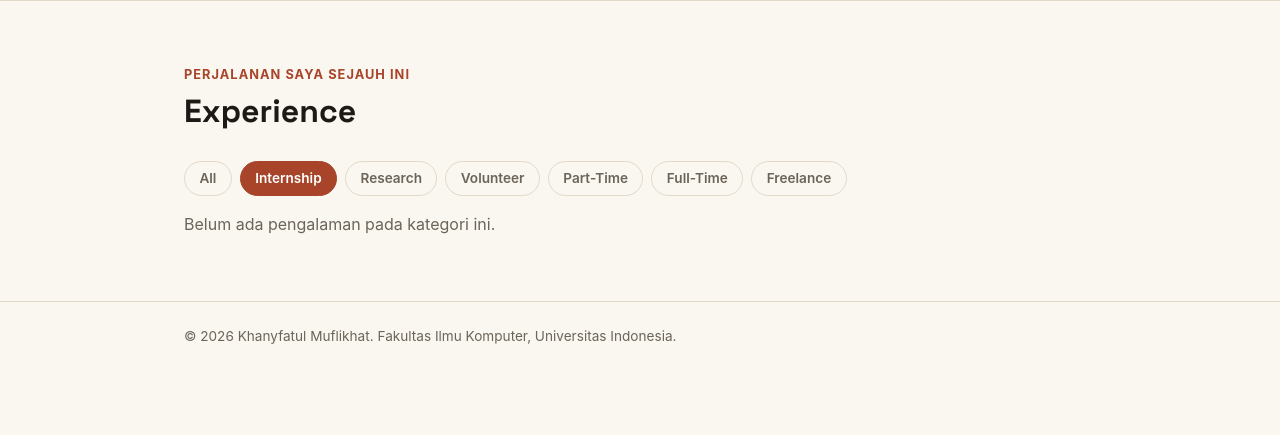
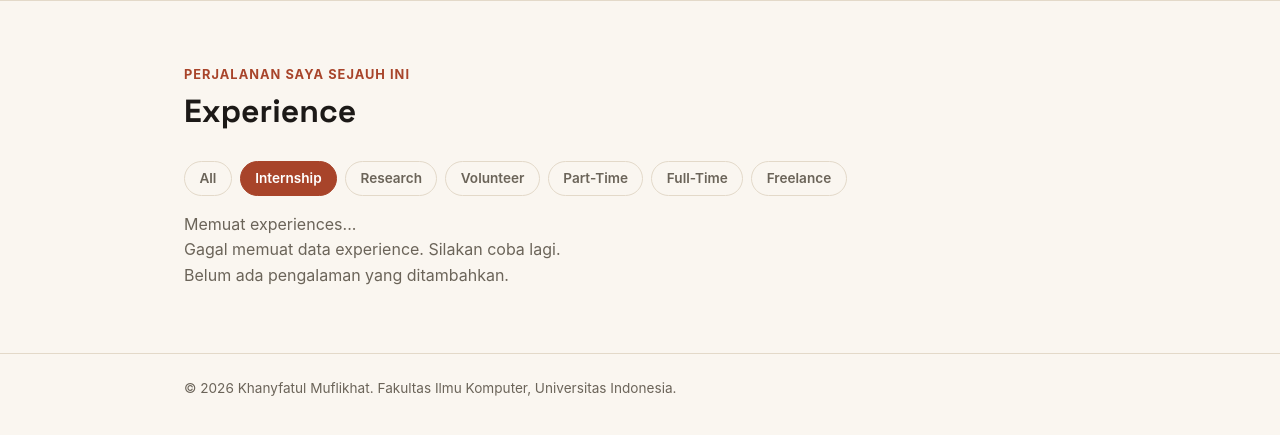
Before and after one commit to KhanyfatulMuflikhat/myportofolio, a Django app: page /experience/?category=internship in a window 1280 px wide. Shown: the part 74-509 px from the top of the page. Run offline with Django 5.2, Linux system fonts and the light colour scheme.

Commit message:
refactor(templates): replace server-rendered experience grid with AJAX containers

```diff
--- a/templates/experience.html
+++ b/templates/experience.html
@@ -15,58 +15,20 @@
                     {% endif %}
                 </div>
 
-                <div class="experience-filter">
-                    <a href="{% url 'main:show_experience' %}"
-                       class="filter-pill {% if not selected_category %}active{% endif %}">
-                        All
-                    </a>
+                <div class="experience-filter" id="category-filter">
+                    <a href="?" data-category="" class="filter-pill {% if not selected_category %}active{% endif %}">All</a>
                     {% for value, label in category_choices %}
-                        <a href="{% url 'main:show_experience' %}?category={{ value }}"
-                           class="filter-pill {% if selected_category == value %}active{% endif %}">
+                        <a href="?category={{ value }}" data-category="{{ value }}"
+                        class="filter-pill {% if selected_category == value %}active{% endif %}">
                             {{ label }}
                         </a>
                     {% endfor %}
                 </div>
 
-                <div class="experience-grid">
-                    {% for experience in experience_list %}
-                        <article class="experience-card">
-                            <span class="experience-category category-{{ experience.category }}">
-                                {{ experience.get_category_display }}
-                            </span>
-                            <h2>{{ experience.title }}</h2>
-                            <p class="experience-description">
-                                {{ experience.description }}
-                            </p>
-
-                            {% if experience.is_ongoing %}
-                                <p class="experience-status">Sedang berlangsung</p>
-                            {% else %}
-                                <p class="experience-status">Selesai</p>
-                            {% endif %}
-
-                            {% include "components/experience_star.html" with experience=experience %}
-                            {% if user.is_superuser %}
-                                <div class="project-card-actions">
-                                    <div class="project-actions">
-                                        <a href="{% url 'main:update_experience' experience.id %}" class="button button-secondary">Edit</a>
-                                        {% include "components/experience_delete_modal.html" with experience=experience %}
-                                    </div>
-                                </div>
-                            {% endif %}
-                        </article>
-                    {% empty %}
-                        {% if selected_category %}
-                            <p class="empty-state">
-                                Belum ada pengalaman pada kategori ini.
-                            </p>
-                        {% else %}
-                            <p class="empty-state">
-                                Belum ada pengalaman yang ditambahkan.
-                            </p>
-                        {% endif %}
-                    {% endfor %}
-                </div>
+                <div id="loading" class="empty-state hide"><p>Memuat experiences...</p></div>
+                <div id="error" class="empty-state hide"><p>Gagal memuat data experience. Silakan coba lagi.</p></div>
+                <div id="empty" class="empty-state hide"><p>Belum ada pengalaman yang ditambahkan.</p></div>
+                <div id="grid" class="experience-grid hide"></div>
             </div>
         </section>
     </main>
```
